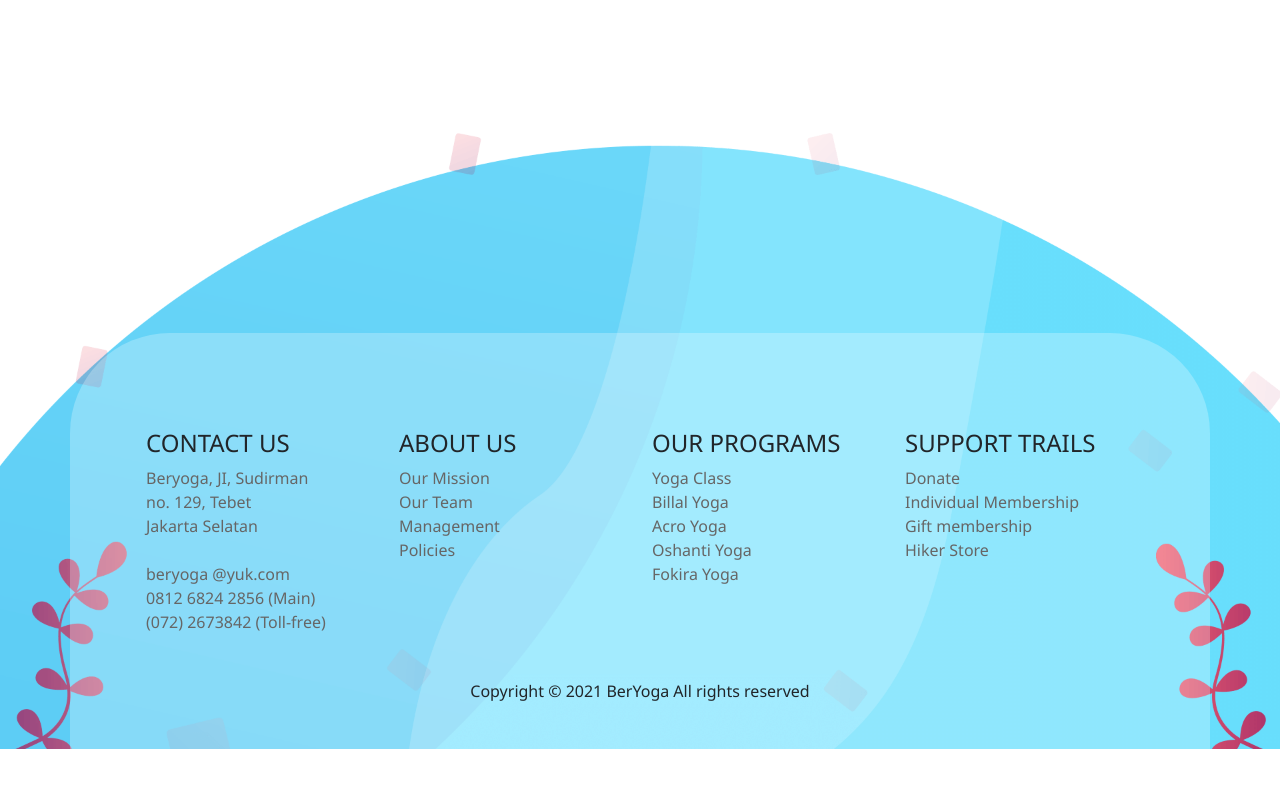
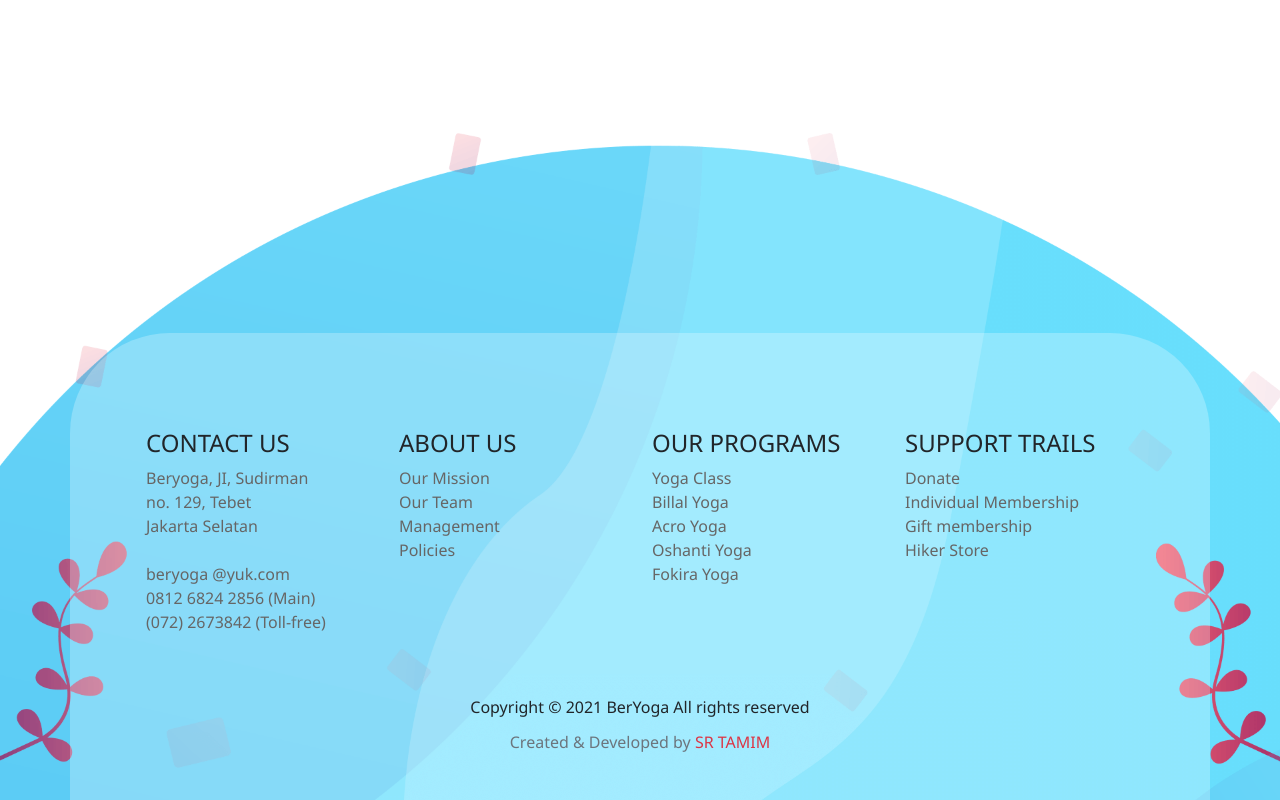
Before and after one commit to sr-tamim/ber-yoga-react, a React (Create React App) app: page / in a window 1280 px wide. Shown: the part 4847-5647 px from the top of the page. Before the commit the page ends 5596 px from the top, so only its background shows below. Built offline with nearby package versions, Linux system fonts and the light colour scheme; a web font is replaced by a local one.

Commit message:
footer signature

```diff
--- a/src/components/Footer/Footer.js
+++ b/src/components/Footer/Footer.js
@@ -46,7 +46,10 @@ const Footer = () => {
                         <div><span className="footer-link">Hiker Store</span></div>
                     </div>
                 </div>
-                <h6 className="text-center m-0 px-5">Copyright © 2021 BerYoga All rights reserved</h6>
+                <h6 className="text-center m-3 px-5">Copyright © 2021 BerYoga All rights reserved</h6>
+                <h6 className="text-center text-muted m-0 px-5">
+                    Created & Developed by <a href="https://github.com/sr-tamim" rel="noreferrer" target="_blank" className="text-decoration-none text-danger">SR TAMIM</a>
+                </h6>
             </div>
         </footer>
     );
```
